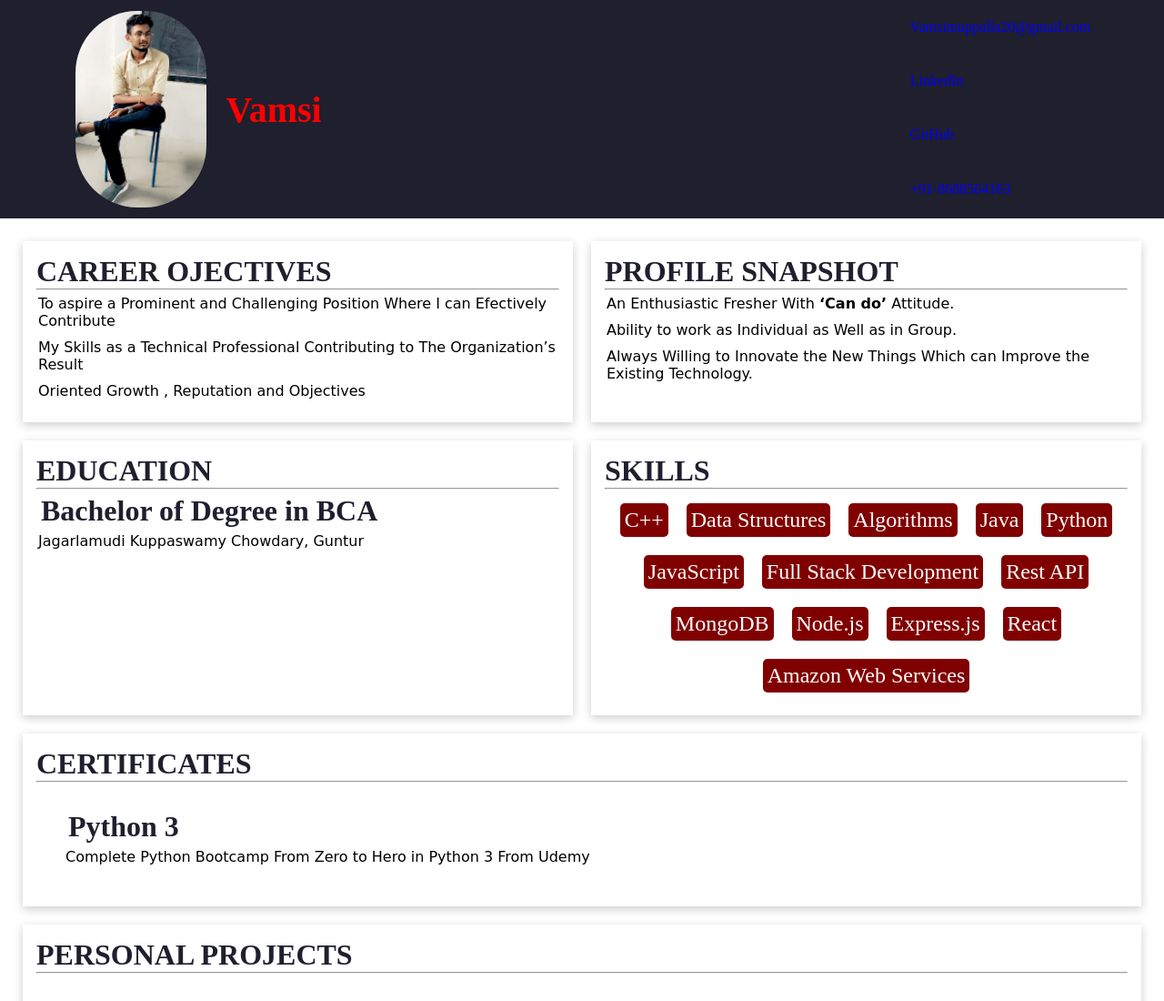
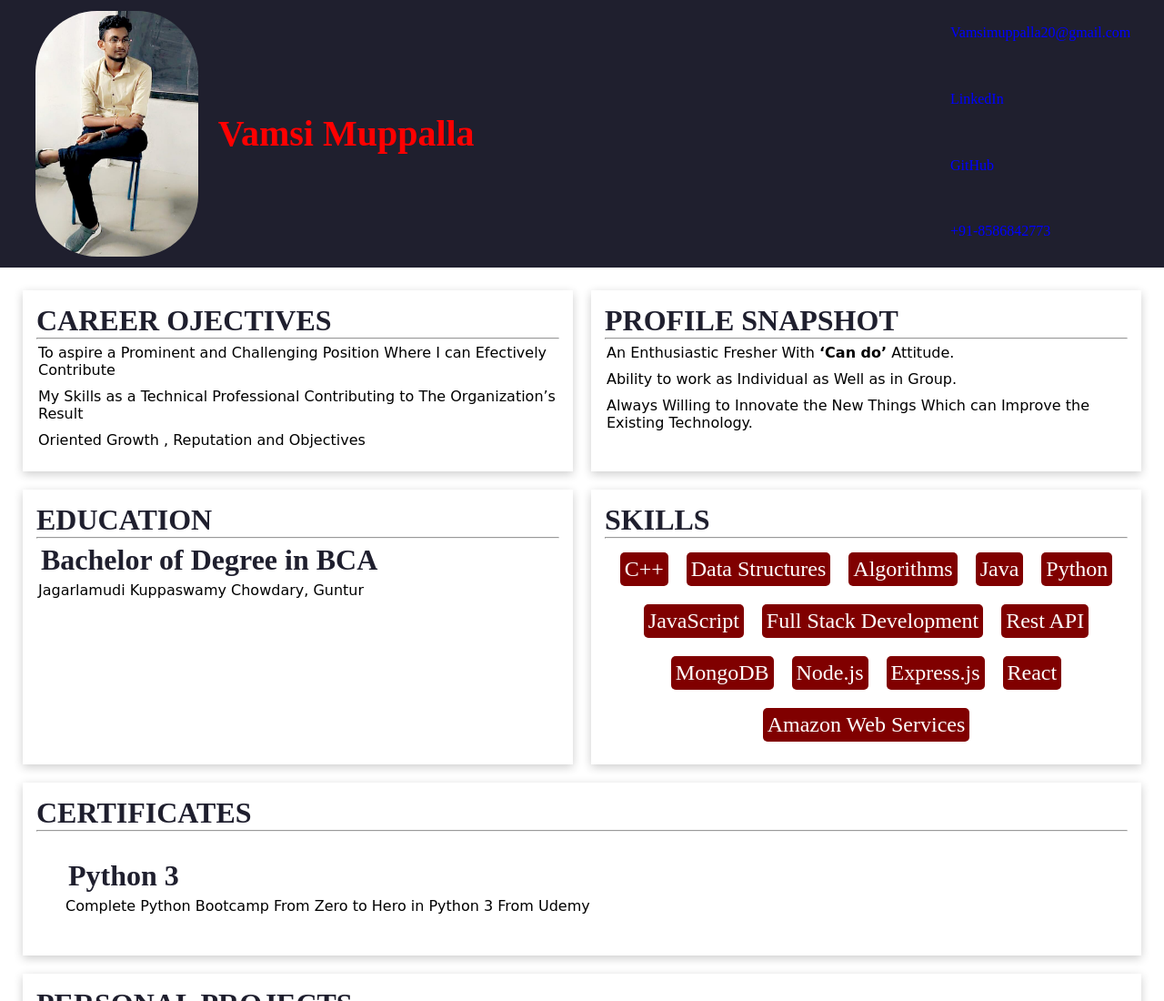
Before and after one commit to Srivallika-Hub/NewCodingBot, a plain HTML site: page index.html in a window 1280 px wide. Shown: the top 1100 px of the page at 91% size. Drawn offline with Linux system fonts and the light colour scheme.

Commit message:
Update index.html

```diff
--- a/index.html
+++ b/index.html
@@ -4,7 +4,7 @@
     <meta charset="UTF-8">
     <meta http-equiv="X-UA-Compatible" content="IE=edge">
     <meta name="viewport" content="width=device-width, initial-scale=1.0">
-    <title>Vamsi</title>
+    <title>Vamsi Muppalla</title>
     <link rel="stylesheet" href="styles.css">
     <link rel="stylesheet" href="https://use.fontawesome.com/releases/v5.15.4/css/all.css" integrity="sha384-DyZ88mC6Up2uqS4h/KRgHuoeGwBcD4Ng9SiP4dIRy0EXTlnuz47vAwmeGwVChigm" crossorigin="anonymous">
     <link rel="icon" href="img/vamsicon.ico">
@@ -16,14 +16,14 @@
     <div class="navbar" >
         <div class="info responsive" >
             <img src="img/Vamsi.jpeg">
-            <h3>Vamsi</h3>
+            <h3>Vamsi Muppalla</h3>
         </div>
 
         <ul>
             <li><a target="_blank" href="mailto:Vamsimuppalla20@gmail.com">Vamsimuppalla20@gmail.com</a></li>
             <li><a target="_blank" href="https://www.linkedin.com/feed/">LinkedIn</a></li>
             <li><a target="_blank" href="https://github.com/Srivallika-Hub">GitHub</a></li>
-            <li class="contact">+91-8688564163</li>
+            <li class="contact">+91-8586842773</li>
         </ul>
     </div>
     <div class="grid-container">
```
